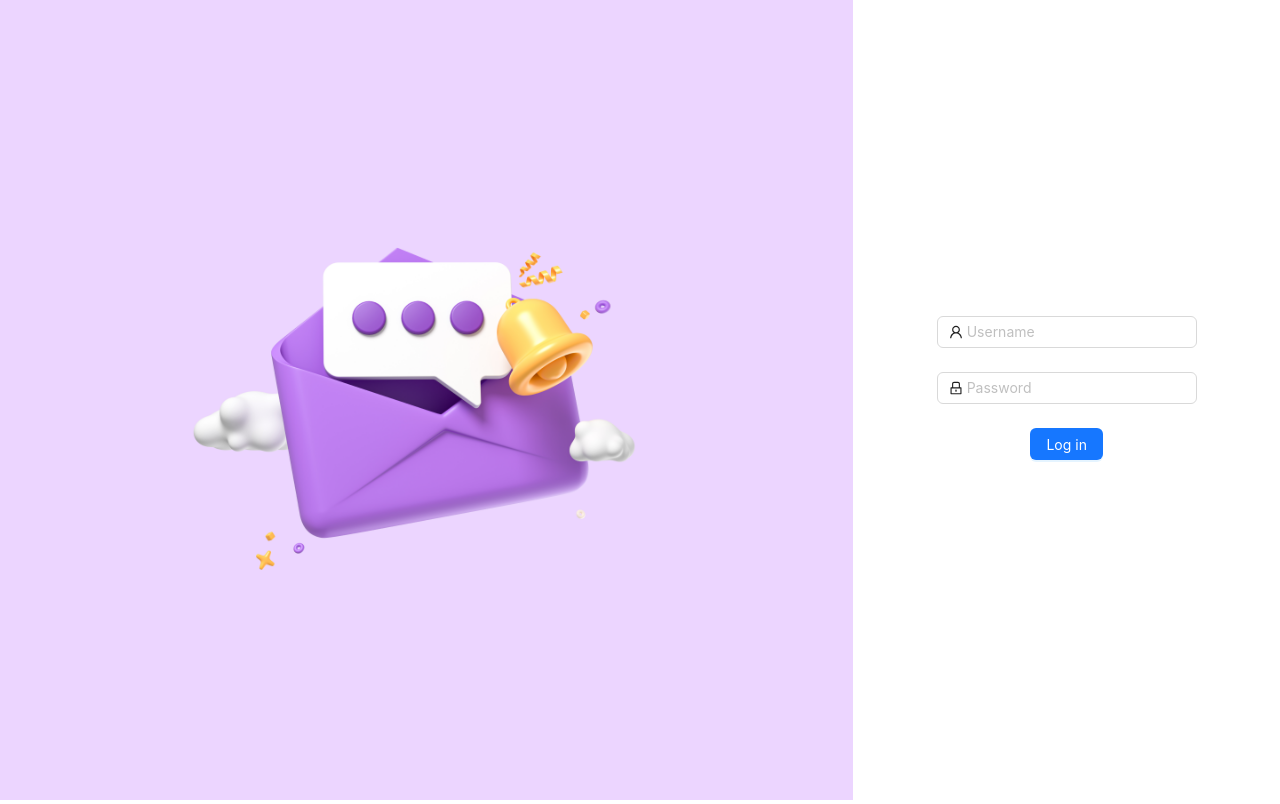
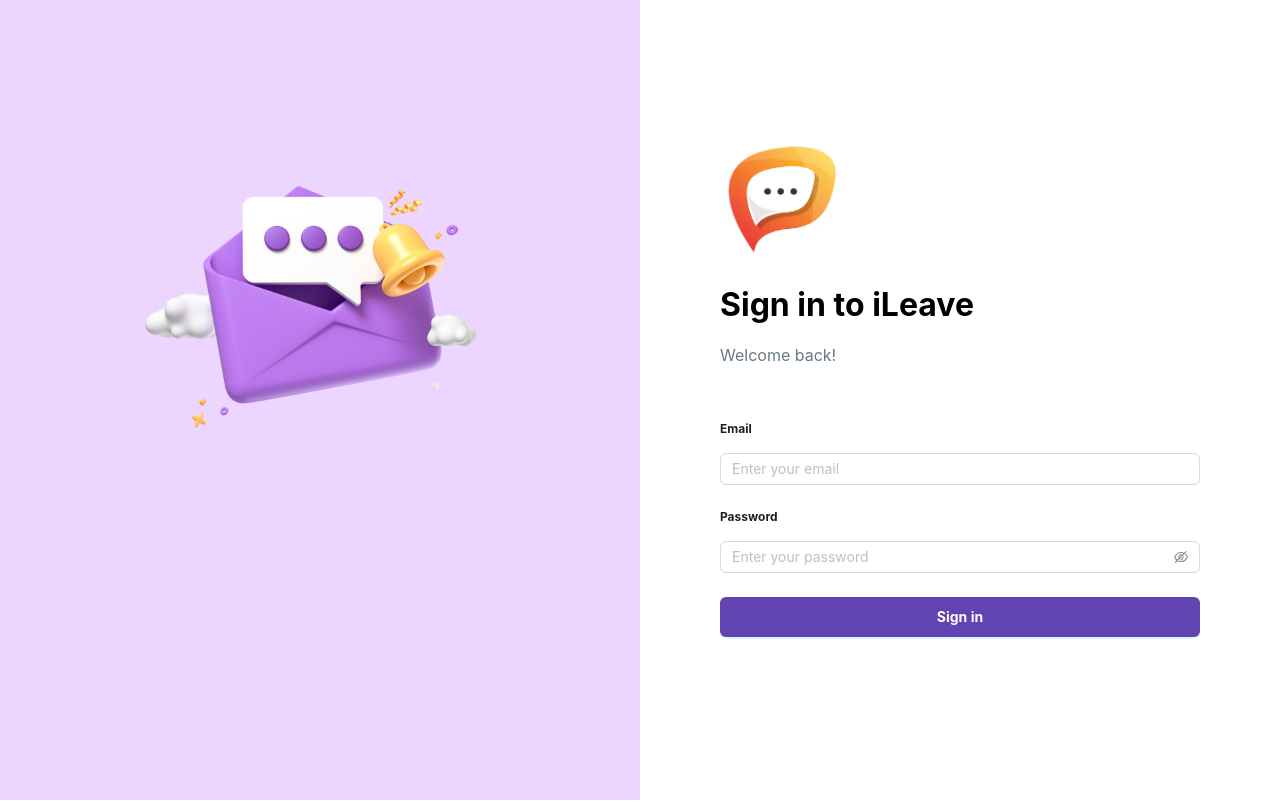
Before and after one commit to trangthuy2296/i-leave-react, a React (Create React App) app: page / in a window 1280 px wide. Built offline with nearby package versions, Linux system fonts and the light colour scheme.

Commit message:
Add formik validation

```diff
--- a/package.json
+++ b/package.json
@@ -7,11 +7,13 @@
     "@testing-library/react": "^13.4.0",
     "@testing-library/user-event": "^13.5.0",
     "antd": "^5.12.2",
+    "formik": "^2.4.5",
     "react": "^18.2.0",
     "react-dom": "^18.2.0",
     "react-router-dom": "^6.21.0",
     "react-scripts": "^5.0.1",
-    "web-vitals": "^2.1.4"
+    "web-vitals": "^2.1.4",
+    "yup": "^1.3.3"
   },
   "scripts": {
     "start": "react-scripts start",
--- a/src/App.css
+++ b/src/App.css
@@ -44,7 +44,7 @@
 }
 
 .image-container {
-  flex: 2;
+  flex: 1;
   background-size: cover;
   background-position: center;
   max-width: 100%;
@@ -58,17 +58,33 @@
 }
 
 .form-container {
-  flex: 1;
   display: flex;
   width: 480px;
-  padding: 100px, 80px;
   flex-direction: column;
   justify-content: center;
-  align-items: center;
-  gap: 40px;
+  gap: 32px;
   flex-shrink: 0;
+  margin-left: 80px;
+  margin-right: 80px;
 }
 
 .login-form {
-  max-width: 300px; /* Adjust the width of the form */
+  max-width: 600px; /* Adjust the width of the form */
 }
+
+/* Login header */
+.login-header {
+  text-align: left;
+}
+
+.primary-button {
+  display: flex;
+  height: 40px;
+  padding: 8px 24px;
+  justify-content: center;
+  align-items: center;
+  align-self: stretch;
+  background-color: #6143B1;
+  width: 100%;
+  font-weight: 700;
+}
--- a/src/Login.js
+++ b/src/Login.js
@@ -1,17 +1,27 @@
 // Login.js
 import React, { useState } from 'react';
-import { Form, Input, Button, Checkbox, Row } from 'antd';
-import { UserOutlined, LockOutlined } from '@ant-design/icons';
-import { Col, Divider } from 'antd';
+import { Form, Input, Button } from 'antd';
 import bg from './Images/img-login.png';
+import icon from './Images/ileave-icon.png';
+import { Formik } from "formik";
+import * as Yup from "yup";
 
+// Creating schema
+const schema = Yup.object().shape({
+  email: Yup.string()
+    .required("Email is required")
+    .email("Invalid email format"),
+  password: Yup.string()
+    .required("Password is required")
+    .min(8, "Password must be at least 8 characters"),
+});
 
-const loginBGRGB = 'rgb(236,213,255'
+const loginBGRGB = 'rgb(236,213,255)';
 
 const Login = () => {
-  const [loading, setLoading] = useState(false);
-
-  const onFinish = (values) => {
+  /*const [loading, setLoading] = useState(false);
+    },
+    onSubmit: (values) => {
       // Handle login logic here
       console.log('Received values:', values);
       setLoading(true);
@@ -21,7 +31,7 @@ const Login = () => {
         setLoading(false);
         console.log('Login successful!');
       }, 1000);
-  };
+    },*/
 
   return (
     <div className="login-container">
@@ -34,46 +44,75 @@ const Login = () => {
         />
       </div>
       <div className="form-container">
-
-        <Form
-          name="login-form"
-          className="login-form"
-          initialValues={{ remember: true }}
-          onFinish={onFinish}
+        <div className="login-header">
+        <img
+          src={icon}
+          alt="ileave icon"
+        />
+          <h1> Sign in to iLeave</h1>
+          <p style={{ color: '#6A7882' }}>Welcome back!</p>
+        </div>
+        <Formik
+        validationSchema={schema}
+        initialValues={{ email: '', password: '' }}
+        onSubmit={(values) => {
+          alert(JSON.stringify(values));
+        }}
       >
+        {({
+          values,
+          errors,
+          touched,
+          handleChange,
+          handleBlur,
+          handleSubmit,
+        }) => (
+          <Form onFinish={handleSubmit} className="login">
             <Form.Item
-            name="username"
-            rules={[{ required: false, message: 'Please input your username!' }]}
+              label={<span style={{ fontWeight: 'bold', fontSize: '12px' }}>Email</span>}
+              name="email"
+              validateStatus={errors.email && touched.email ? 'error' : ''}
+              help={errors.email && touched.email && errors.email}
+              labelCol={{ span: 24 }}
+              //wrapperCol={{ span: 24 }}
+              style={{ marginBottom: '16px' }}
             >
               <Input
-              prefix={<UserOutlined className="site-form-item-icon" />}
-              placeholder="Username"
+                placeholder="Enter your email"
+                value={values.email}
+                onChange={handleChange}
+                onBlur={handleBlur}
+
               />
             </Form.Item>
 
             <Form.Item
+              label={<span style={{ fontWeight: 'bold', fontSize: '12px' }}>Password</span>}
               name="password"
-            rules={[{ required: false, message: 'Please input your password!' }]}
+              validateStatus={errors.password && touched.password ? 'error' : ''}
+              help={errors.password && touched.password && errors.password}
+              labelCol={{ span: 24 }}
+              //wrapperCol={{ span: 24 }}
             >
-            <Input
-              prefix={<LockOutlined className="site-form-item-icon" />}
-              type="password"
-              placeholder="Password"
+              <Input.Password
+                placeholder="Enter your password"
+                name="password"
+                value={values.password}
+                onChange={handleChange}
+                onBlur={handleBlur}
               />
             </Form.Item>
 
-          <Form.Item>
-            <Button
-              type="primary"
-              htmlType="submit"
-              className="login-form-button"
-              loading={loading}
+            <Form.Item
+              wrapperCol={{ span: 24 }}
               >
-              Log in
+              <Button type="primary" htmlType="submit" className="primary-button">
+                Sign in {/* Use the "primary-button" class */}
               </Button>
-
             </Form.Item>
           </Form>
+        )}
+      </Formik>
       </div>
     </div>
   );
```
Also changed, not shown: src/Images/ileave-icon.png (added), 1 other file (tests, documents, lock files or other folders). Lines whose indentation alone changed are shown as unchanged.
